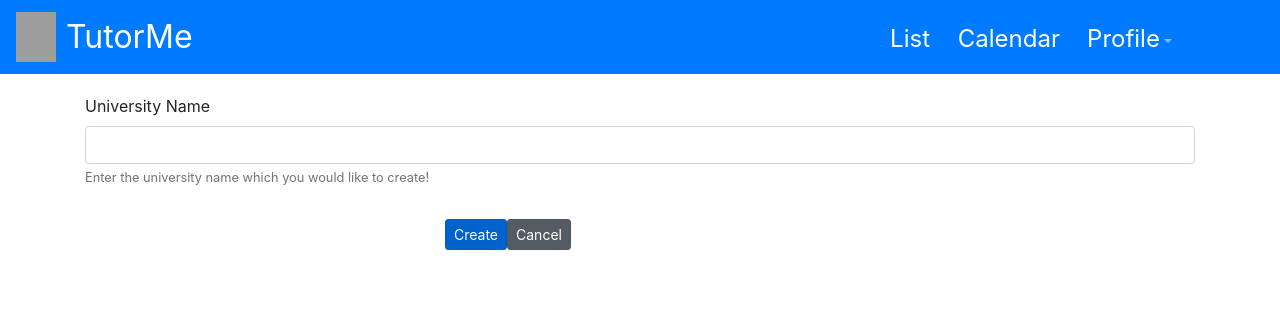
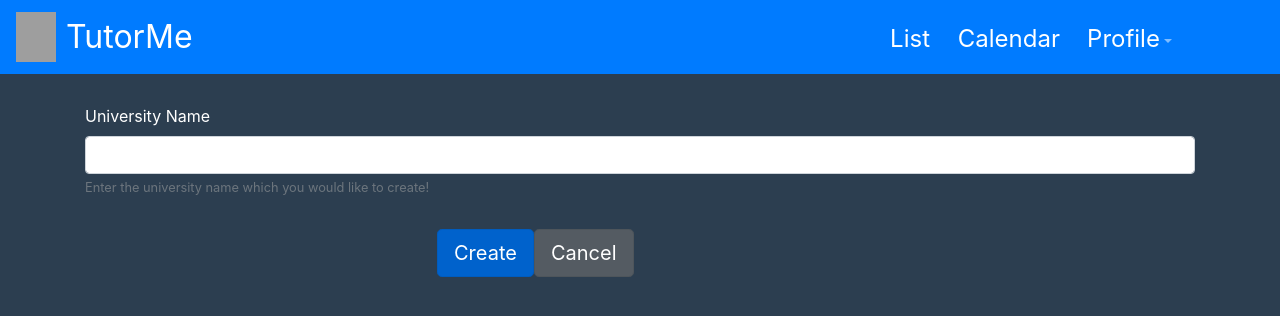
Before and after one commit to anandzol/TutorMe, a React (Create React App) app in the folder src/frontend/: page /create-university in a window 1280 px wide. Shown: the top 316 px of the page. Built offline with nearby package versions, Linux system fonts and the light colour scheme; grey boxes are pictures that could not be loaded.

Commit message:
feat: add styling for create faculty/university

```diff
--- a/src/frontend/src/App.css
+++ b/src/frontend/src/App.css
@@ -34,7 +34,7 @@
 
 .CreateCourse {
     padding-top: 10px;
-    padding-bottom: px;
+    padding-bottom: 10px;
     background-color: #2c3e50;
     min-height: 100vh;
     color: white;
--- a/src/frontend/src/App.js
+++ b/src/frontend/src/App.js
@@ -7,6 +7,8 @@ import RegisterUser from './components/RegisterUser';
 import HomeScreen from './components/HomeScreen';
 import CreateUniversity from './components/CreateUniversity';
 import CreateFaculty from './components/CreateFaculty';
+import CreateOffering from './components/CreateOffering';
+
 class App extends Component {
     render() {
         return (
@@ -17,6 +19,7 @@ class App extends Component {
                     <Route exact path="/register-user" component={RegisterUser} />
                     <Route exact path="/create-university" component={CreateUniversity} />
                     <Route exact path="/create-faculty" component={CreateFaculty} />
+                    <Route exact path="/create-offering" component={CreateOffering} />
                 </div>
             </Router>
         );
--- a/src/frontend/src/components/CreateCourse.js
+++ b/src/frontend/src/components/CreateCourse.js
@@ -11,6 +11,13 @@ const styles = () => ({
         position: 'absolute',
         left: '436px',
         paddingTop: '2rem'
+    },
+    component: {
+        backgroundColor: '#2c3e50',
+        paddingTop: '10px',
+        paddingBottom: '10px',
+        minHeight: '100vh',
+        color: 'white'
     }
 });
 
@@ -135,9 +142,9 @@ class CreateCourse extends Component {
         return (
             <div>
                 <NavigationBar></NavigationBar>
-                <div className="CreateCourse">
+                <div className={classes.component}>
                     <div className="container">
-                        <Form noValidate onSubmit={this.onSubmit}>
+                        <Form onSubmit={this.onSubmit}>
                             <Form.Group>
                                 <Form.Label>University</Form.Label>
                                 <Form.Control
--- a/src/frontend/src/components/CreateFaculty.js
+++ b/src/frontend/src/components/CreateFaculty.js
@@ -14,11 +14,18 @@ const defaultState = {
 const styles = () => ({
     button_box: {
         position: 'absolute',
-        left: '445px',
+        left: '437px',
         paddingTop: '1rem'
     },
     form_padding: {
         paddingTop: '20px'
+    },
+    component: {
+        backgroundColor: '#2c3e50',
+        paddingTop: '10px',
+        paddingBottom: '10px',
+        minHeight: '100vh',
+        color: 'white'
     }
 });
 
@@ -83,15 +90,23 @@ class createFaculty extends Component {
         return (
             <div>
                 <NavigationBar></NavigationBar>
+                <div className={classes.component}>
                     <div className="container">
                         <Form onSubmit={this.onSubmit} className={classes.form_padding}>
                             <Form.Group>
                                 <Form.Label>University</Form.Label>
-                            <Form.Control as="select" name="university" onChange={this.onChange}>
+                                <Form.Control
+                                    as="select"
+                                    name="university"
+                                    onChange={this.onChange}>
                                     {this.state.universities.map((item, _) => (
                                         <option value={item._id}>{item.name}</option>
                                     ))}
                                 </Form.Control>
+                                <Form.Text className="text-muted">
+                                    Select the university of the faculty which you would like to
+                                    create!
+                                </Form.Text>
                             </Form.Group>
 
                             {/* Faculty Name input */}
@@ -107,12 +122,11 @@ class createFaculty extends Component {
                                     Enter the faculty name which you would like to create!
                                 </Form.Text>
                             </Form.Group>
-                    </Form>
                             <div className={classes.button_box}>
                                 {/* Create Button */}
                                 <Button
                                     variant="primary"
-                            size="sm"
+                                    size="lg"
                                     active
                                     className={classes.button}
                                     onClick={this.onSubmit}>
@@ -122,12 +136,14 @@ class createFaculty extends Component {
                                 {/* Cancel Button */}
                                 <Button
                                     variant="secondary"
-                            size="sm"
+                                    size="lg"
                                     active
                                     className={classes.button}
                                     onClick={this.onCancel}>
                                     Cancel
                                 </Button>
+                            </div>
+                        </Form>
                     </div>
                 </div>
             </div>
--- /dev/null
+++ b/src/frontend/src/components/CreateOffering.js
@@ -0,0 +1,25 @@
+import React, { Component } from 'react';
+import Button from 'react-bootstrap/Button';
+import Form from 'react-bootstrap/Form';
+import NavigationBar from '../components/NavigationBar';
+import { withStyles } from '@material-ui/styles';
+import '../App.css';
+import axios from 'axios';
+
+const styles = () => ({});
+
+class CreateOffering extends Component {
+    constructor() {
+        super();
+    }
+
+    render() {
+        return (
+            <div>
+                <NavigationBar></NavigationBar>
+            </div>
+        );
+    }
+}
+
+export default withStyles(styles)(CreateOffering);
--- a/src/frontend/src/components/CreateUniversity.js
+++ b/src/frontend/src/components/CreateUniversity.js
@@ -13,11 +13,18 @@ const defaultState = {
 const styles = () => ({
     button_box: {
         position: 'absolute',
-        left: '445px',
+        left: '437px',
         paddingTop: '1rem'
     },
     form_padding: {
         paddingTop: '20px'
+    },
+    component: {
+        backgroundColor: '#2c3e50',
+        paddingTop: '10px',
+        paddingBottom: '10px',
+        minHeight: '100vh',
+        color: 'white'
     }
 });
 
@@ -55,6 +62,7 @@ class CreateUniversity extends Component {
         return (
             <div>
                 <NavigationBar></NavigationBar>
+                <div className={classes.component}>
                     <div className="container">
                         <Form onSubmit={this.onSubmit} className={classes.form_padding}>
                             <Form.Group>
@@ -74,7 +82,7 @@ class CreateUniversity extends Component {
                             {/* Create Button */}
                             <Button
                                 variant="primary"
-                            size="sm"
+                                size="lg"
                                 active
                                 className={classes.button}
                                 onClick={this.onSubmit}>
@@ -84,13 +92,14 @@ class CreateUniversity extends Component {
                             {/* Cancel Button */}
                             <Button
                                 variant="secondary"
-                            size="sm"
+                                size="lg"
                                 active
                                 className={classes.button}
                                 onClick={this.onCancel}>
                                 Cancel
                             </Button>
-                    </div>{' '}
+                        </div>
+                    </div>
                 </div>
             </div>
         );
--- a/src/frontend/src/components/HomeScreen.js
+++ b/src/frontend/src/components/HomeScreen.js
@@ -32,6 +32,11 @@ class HomeScreen extends Component {
                             Show Offerings
                         </a>
                     </button>
+                    <button>
+                        <a href="create-offering" className={classes.button__padding_top}>
+                            Create Offering
+                        </a>
+                    </button>
                 </div>
             </div>
         );
```
Lines whose indentation alone changed are shown as unchanged.
